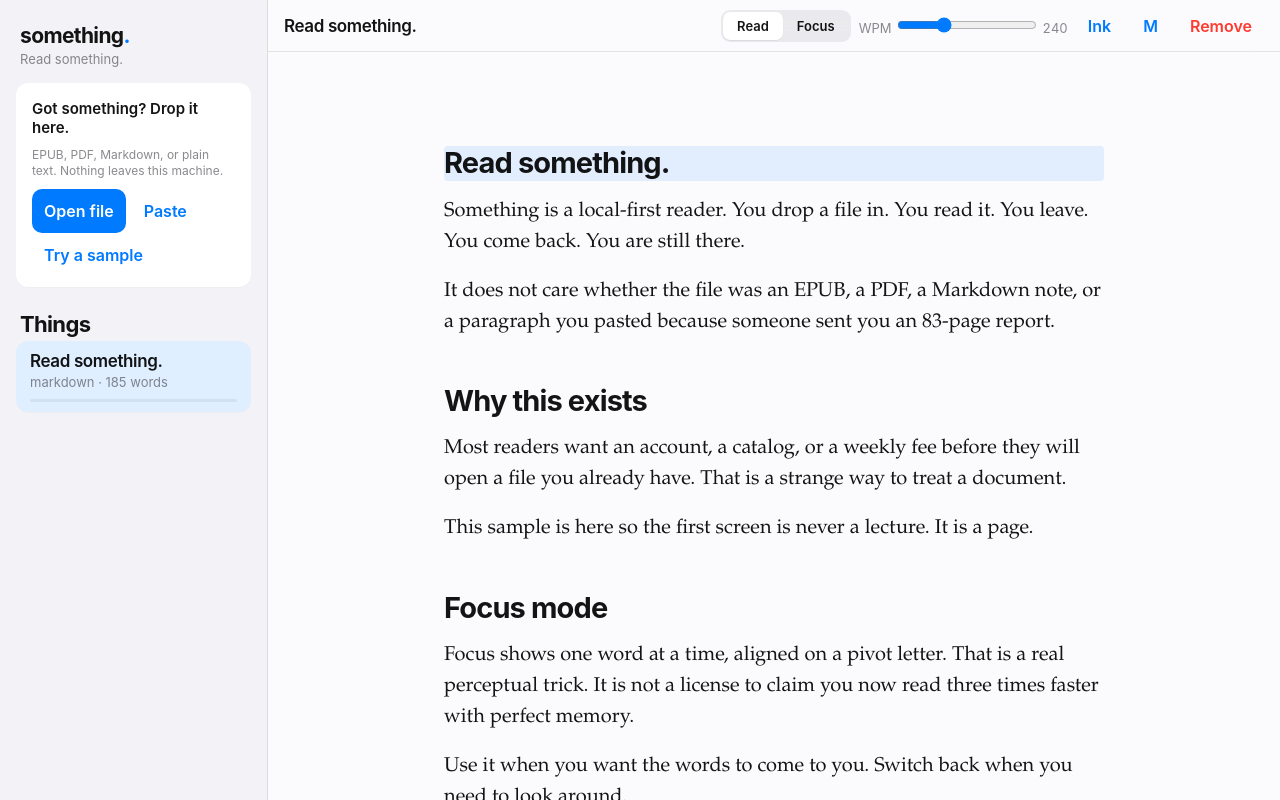
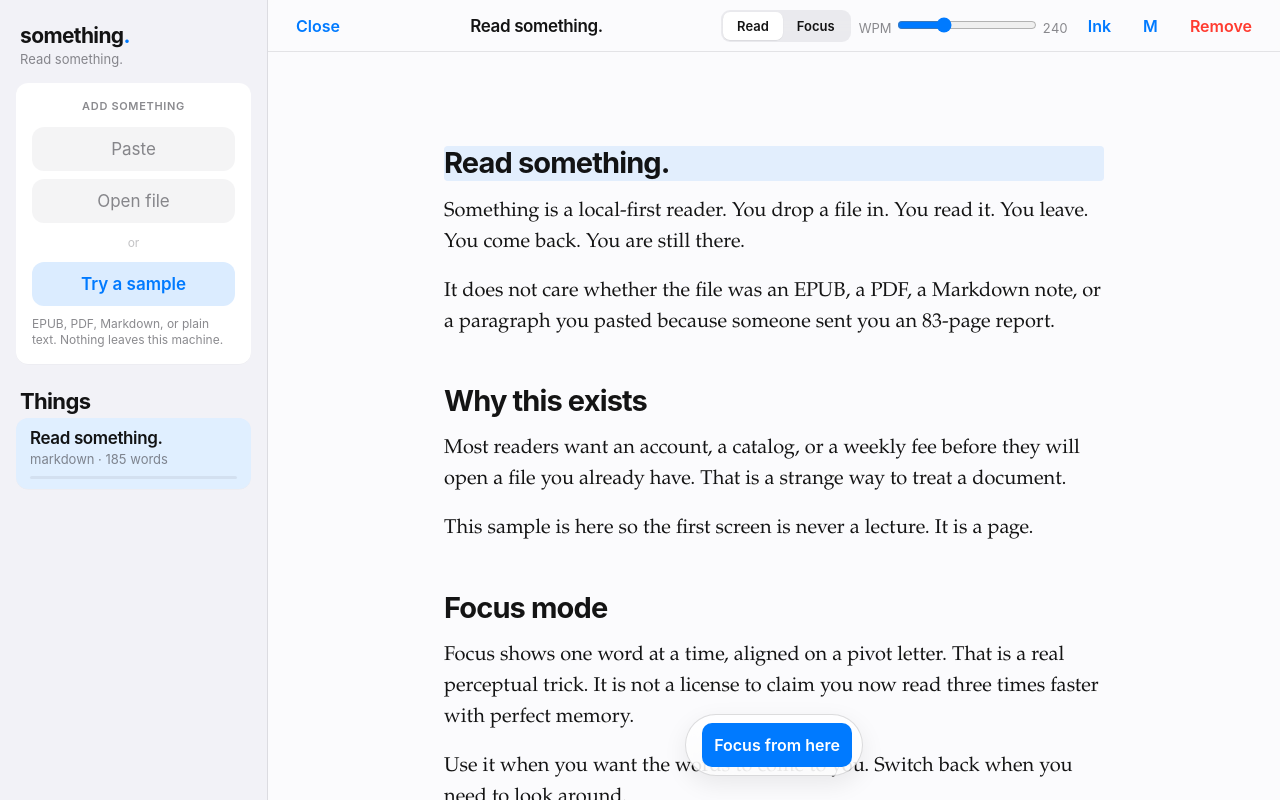
Before and after one commit to caio-creator/something-reader, a React (Vite) app: page / in a window 1280 px wide. Both pictures are taken after a click on the button "Try a sample". Shown: the top 800 px of the page. Built offline with nearby package versions, Linux system fonts and the light colour scheme.

Commit message:
feat: bring ReadMaxx interaction patterns into HIG chrome
Stacked import rows, tap-to-play hint, Explorer plus Play dock,
Focus from here, and Continue/Finished in Things. No trade dress.

```diff
--- a/src/app/App.tsx
+++ b/src/app/App.tsx
@@ -37,6 +37,7 @@ export const App = () => {
   const [pasteOpen, setPasteOpen] = useState(false);
   const [paste, setPaste] = useState("");
   const [over, setOver] = useState(false);
+  const [hint, setHint] = useState(true);
   const [snap, setSnap] = useState<EngineSnapshot | null>(null);
   const [resume, setResume] = useState<ReadingPosition | null>(null);
   const engineRef = useRef<Engine | null>(null);
@@ -217,19 +218,20 @@ export const App = () => {
             if (file) void ingest(file);
           }}
         >
-          <strong>{busy ? copy.adding : copy.drop}</strong>
-          <p className="hint">{copy.hint}</p>
-          <div className="actions">
-            <button className="primary" type="button" onClick={() => fileRef.current?.click()}>
+          <p className="sheet-label">{busy ? copy.adding : copy.importLabel}</p>
+          <div className="import-rows">
+            <button type="button" className="row" onClick={() => setPasteOpen((v) => !v)}>
+              {copy.paste}
+            </button>
+            <button type="button" className="row" onClick={() => fileRef.current?.click()}>
               {copy.openFile}
             </button>
-            <button className="plain" type="button" onClick={() => setPasteOpen((v) => !v)}>
-              {copy.paste}
-            </button>
-            <button className="plain" type="button" onClick={() => void loadSample()}>
-              {copy.sample}
-            </button>
           </div>
+          <p className="or">{copy.or}</p>
+          <button type="button" className="row sample" onClick={() => void loadSample()}>
+            {copy.sample}
+          </button>
+          <p className="hint">{over ? copy.drop : copy.hint}</p>
           <input
             ref={fileRef}
             hidden
@@ -276,7 +278,11 @@ export const App = () => {
                   >
                     <span className="title">{item.title}</span>
                     <span className="meta">
-                      {item.sourceType} · {item.wordCount.toLocaleString()} words
+                      {item.progress >= 0.97
+                        ? copy.finished
+                        : item.progress > 0.02
+                          ? copy.continue
+                          : `${item.sourceType} · ${item.wordCount.toLocaleString()} words`}
                     </span>
                     <span className="progress">
                       <span style={{ width: `${Math.round(item.progress * 100)}%` }} />
@@ -293,6 +299,17 @@ export const App = () => {
         {doc ? (
           <>
             <header className="topbar">
+              <button
+                type="button"
+                className="plain icon-btn"
+                aria-label={copy.close}
+                onClick={() => {
+                  engineRef.current?.pause();
+                  setDoc(null);
+                }}
+              >
+                {copy.close}
+              </button>
               <h1>{doc.title}</h1>
               <div className="controls">
                 <div className="segmented" role="tablist" aria-label="Reading mode">
@@ -381,14 +398,39 @@ export const App = () => {
             ) : (
               <FocusView
                 snap={snap}
-                onToggle={() => engineRef.current?.toggle()}
+                hint={hint}
+                onDismissHint={() => setHint(false)}
+                onToggle={() => {
+                  setHint(false);
+                  engineRef.current?.toggle();
+                }}
                 onSeek={(value) => engineRef.current?.seek(value)}
               />
             )}
+            {mode === "read" && (
+              <div className="dock">
+                <div className="dock-inner">
+                  <button className="primary" type="button" onClick={() => setMode("focus")}>
+                    {copy.focusHere}
+                  </button>
+                </div>
+              </div>
+            )}
             {mode === "focus" && snap && (
               <div className="dock">
-                <div className="dock-inner">
+                <div className="dock-inner wide">
+                  <input
+                    type="range"
+                    min={0}
+                    max={Math.max(0, snap.length - 1)}
+                    value={snap.index}
+                    aria-label="Position"
+                    onChange={(e) => engineRef.current?.seek(Number(e.target.value))}
+                  />
                   <span className="status">{progressLabel}</span>
+                  <button type="button" className="plain" onClick={() => setMode("read")}>
+                    {copy.explorer}
+                  </button>
                   <button className="primary" type="button" onClick={() => engineRef.current?.toggle()}>
                     {snap.playing ? copy.pause : copy.play}
                   </button>
@@ -491,10 +533,13 @@ const ReadView = ({
 
 const FocusView = ({
   snap,
+  hint,
+  onDismissHint,
   onToggle,
-  onSeek,
 }: {
   snap: EngineSnapshot | null;
+  hint: boolean;
+  onDismissHint: () => void;
   onToggle: () => void;
   onSeek: (index: number) => void;
 }) => {
@@ -502,6 +547,18 @@ const FocusView = ({
   const parts = splitOrp(word || "·");
   return (
     <div className="focus" onClick={onToggle}>
+      {hint && (
+        <div
+          className="toast"
+          onClick={(e) => {
+            e.stopPropagation();
+            onDismissHint();
+          }}
+        >
+          <strong>{copy.tapTitle}</strong>
+          <span>{copy.tapBody}</span>
+        </div>
+      )}
       <div className="guides">
         <div className="focus-word">
           <span className="before">{parts.before}</span>
@@ -509,16 +566,6 @@ const FocusView = ({
           <span className="after">{parts.after}</span>
         </div>
       </div>
-      {snap && (
-        <input
-          type="range"
-          min={0}
-          max={Math.max(0, snap.length - 1)}
-          value={snap.index}
-          onClick={(e) => e.stopPropagation()}
-          onChange={(e) => onSeek(Number(e.target.value))}
-        />
-      )}
     </div>
   );
 };
--- a/src/app/styles.css
+++ b/src/app/styles.css
@@ -145,13 +145,38 @@ button.danger {
   outline: 2px solid var(--fill);
   outline-offset: 0;
 }
-.drop strong {
-  color: var(--label);
+.sheet-label {
+  margin: 0 0 4px;
+  text-align: center;
+  font-size: 11px;
   font-weight: 590;
-  font-size: 15px;
+  letter-spacing: 0.06em;
+  text-transform: uppercase;
+  color: var(--secondary-label);
 }
-.actions { display: flex; flex-wrap: wrap; gap: 6px; }
+.import-rows { display: grid; gap: 8px; }
+.row {
+  width: 100%;
+  min-height: var(--tap);
+  border-radius: 12px;
+  background: var(--fill-quaternary);
+  font-size: 17px;
+  font-weight: 400;
+}
+.row:hover { background: var(--fill-tertiary); }
+.row.sample {
+  background: color-mix(in srgb, var(--fill) 14%, var(--grouped-2));
+  color: var(--fill);
+  font-weight: 590;
+}
+.or {
+  margin: 2px 0;
+  text-align: center;
+  font-size: 12px;
+  color: var(--tertiary-label);
+}
 .hint { font-size: 12px; line-height: 1.35; color: var(--secondary-label); margin: 0; }
+.icon-btn { min-width: 44px; }
 
 .things-head {
   display: flex;
@@ -388,12 +413,38 @@ button.danger {
   -webkit-backdrop-filter: saturate(180%) blur(20px);
   box-shadow: 0 8px 24px rgba(0, 0, 0, 0.08);
 }
+.dock-inner.wide {
+  border-radius: 22px;
+  max-width: min(92vw, 520px);
+  width: 100%;
+  flex-wrap: wrap;
+  justify-content: center;
+}
 .status {
   color: var(--secondary-label);
   font-size: 13px;
   font-variant-numeric: tabular-nums;
   white-space: nowrap;
 }
+.toast {
+  position: absolute;
+  top: 24px;
+  left: 50%;
+  transform: translateX(-50%);
+  width: min(92vw, 360px);
+  padding: 12px 16px;
+  border-radius: 16px;
+  background: var(--grouped-2);
+  border: 0.5px solid var(--hairline);
+  box-shadow: 0 8px 28px rgba(0, 0, 0, 0.12);
+  display: grid;
+  gap: 2px;
+  text-align: left;
+  z-index: 3;
+}
+.toast strong { font-size: 15px; font-weight: 590; }
+.toast span { font-size: 13px; color: var(--secondary-label); }
+.focus { position: relative; }
 
 input[type="range"] {
   accent-color: var(--fill);
--- a/src/ui/copy.ts
+++ b/src/ui/copy.ts
@@ -27,4 +27,14 @@ export const copy = {
   unsupported: "That format is not supported yet.",
   pdfEmpty: "No extractable text. Scanned PDFs are not readable yet.",
   hint: "EPUB, PDF, Markdown, or plain text. Nothing leaves this machine.",
+  importLabel: "Add something",
+  or: "or",
+  webSoon: "Web link, later",
+  tapTitle: "Tap to play",
+  tapBody: "Tap anywhere to play.",
+  explorer: "Explorer",
+  focusHere: "Focus from here",
+  close: "Close",
+  continue: "Continue",
+  finished: "Finished",
 };
```
Also changed, not shown: 1 other file (tests, documents, lock files or other folders).
